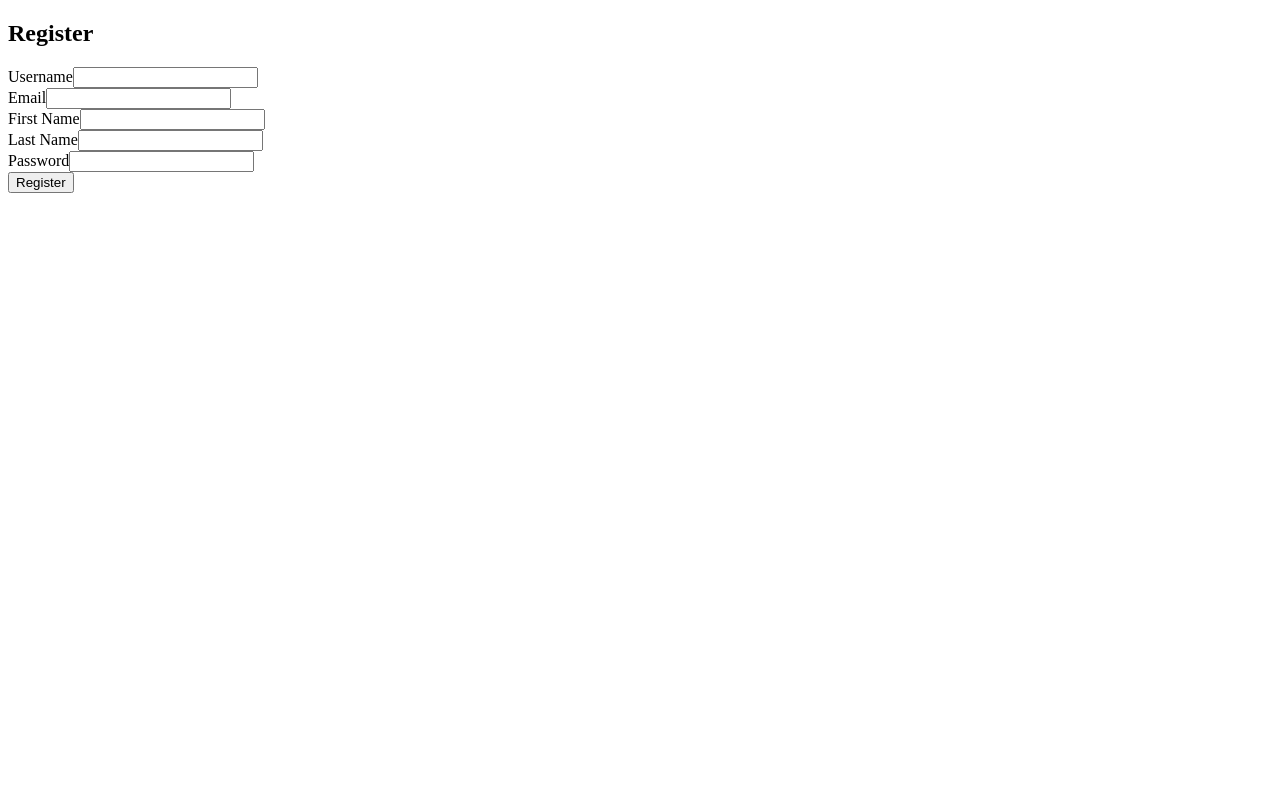
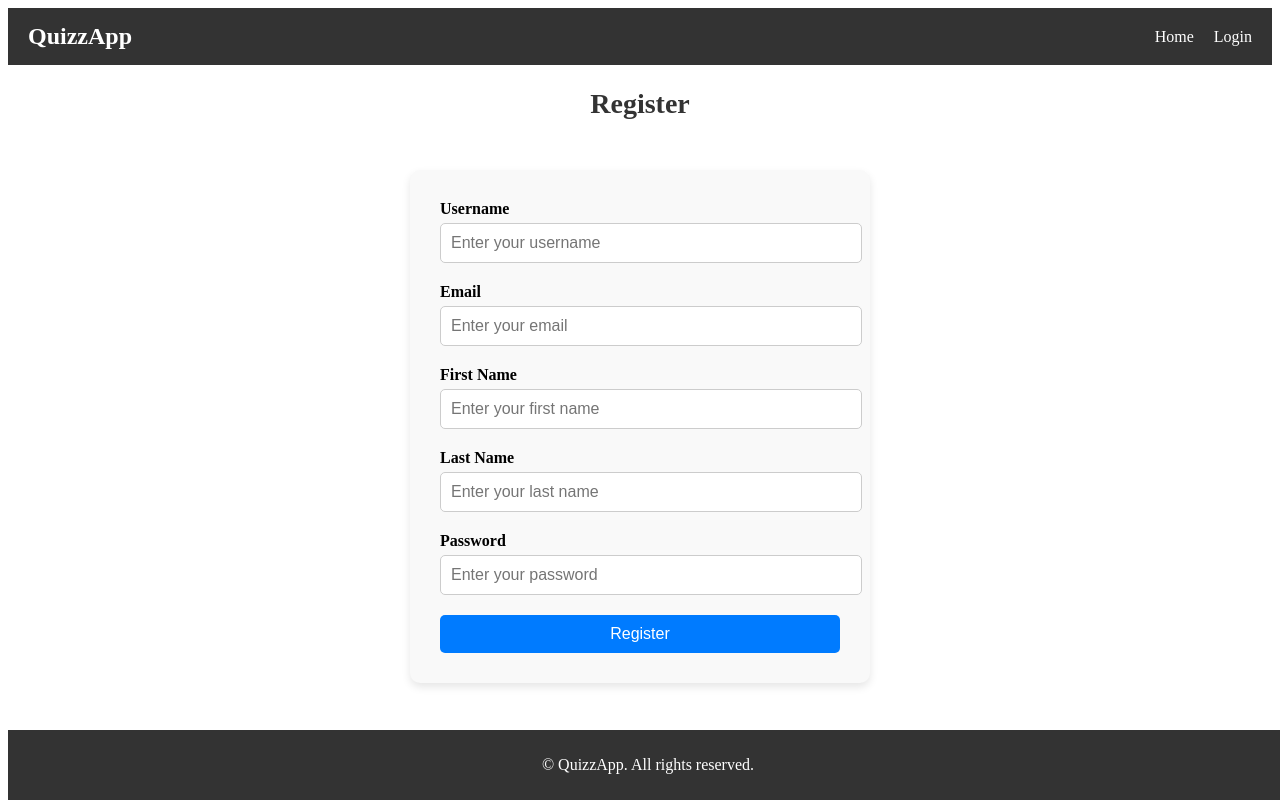
Before and after one commit to AnasMouak/angular-quizz-app, an Angular app: page /register in a window 1280 px wide. Built offline with nearby package versions, Linux system fonts and the light colour scheme.

Commit message:
Refactor register component styling and form validation

```diff
--- a/src/app/components/register/register.component.css
+++ b/src/app/components/register/register.component.css
@@ -0,0 +1,117 @@
+/* Header Styling */
+header {
+    background-color: #333;
+    color: white;
+    padding: 15px 20px;
+    display: flex;
+    align-items: center;
+  }
+
+  header h1 {
+    margin: 0;
+    font-size: 24px;
+  }
+
+  header nav {
+    margin-left: auto; /* Moves the nav (Home and Login) to the right */
+  }
+
+  header nav ul {
+    list-style: none;
+    margin: 0;
+    padding: 0;
+    display: flex;
+  }
+
+  header nav ul li {
+    margin-left: 20px;
+  }
+
+  header nav ul li a {
+    color: white;
+    text-decoration: none;
+    font-size: 16px;
+  }
+
+  header nav ul li a:hover {
+    text-decoration: underline;
+  }
+
+  /* Form Container Styling */
+  .register-form {
+    background-color: #f9f9f9;
+    padding: 30px;
+    border-radius: 10px;
+    width: 400px;
+    margin: 50px auto;
+    box-shadow: 0 4px 8px rgba(0, 0, 0, 0.1);
+  }
+
+  /* Form Title */
+  .form-title {
+    text-align: center;
+    font-size: 28px;
+    margin-bottom: 20px;
+    color: #333;
+  }
+
+  /* Form Group Styling */
+  .form-group {
+    margin-bottom: 20px;
+  }
+
+  .form-group label {
+    display: block;
+    margin-bottom: 5px;
+    font-weight: bold;
+  }
+
+  .form-control {
+    width: 100%;
+    padding: 10px;
+    border: 1px solid #ccc;
+    border-radius: 5px;
+    font-size: 16px;
+  }
+
+  /* Error Message Styling */
+  .error-message {
+    color: red;
+    font-size: 14px;
+    margin-top: 5px;
+  }
+
+  /* Submit Button Styling */
+  .btn {
+    width: 100%;
+    padding: 10px;
+    background-color: #007BFF;
+    color: white;
+    border: none;
+    border-radius: 5px;
+    font-size: 16px;
+    cursor: pointer;
+  }
+
+  .btn:hover {
+    background-color: #0056b3;
+  }
+
+  /* Message Display Styling */
+  .form-message {
+    text-align: center;
+    margin-top: 20px;
+    color: green;
+    font-weight: bold;
+  }
+
+  /* Footer Styling */
+  footer {
+    background-color: #333;
+    color: white;
+    text-align: center;
+    padding: 10px 0;
+    position: fixed;
+    bottom: 0;
+    width: 100%;
+  }
--- a/src/app/components/register/register.component.html
+++ b/src/app/components/register/register.component.html
@@ -1,32 +1,51 @@
-<h2>Register</h2>
+<header>
+  <h1>QuizzApp</h1>
+  <nav>
+    <ul>
+      <li><a href="/">Home</a></li>
+      <li><a href="/login">Login</a></li>
+    </ul>
+  </nav>
+</header>
 
-<form (ngSubmit)="onSubmit()" #registerForm="ngForm">
-  <div>
+<h2 class="form-title">Register</h2>
+
+<form (ngSubmit)="onSubmit()" #registerForm="ngForm" class="register-form">
+  <div class="form-group">
     <label for="username">Username</label>
-    <input type="text" id="username" required [(ngModel)]="user.username" name="username" />
+    <input type="text" id="username" class="form-control" required [(ngModel)]="user.username" name="username" placeholder="Enter your username" />
+    <div *ngIf="registerForm.submitted && !user.username" class="error-message">Username is required</div>
   </div>
 
-  <div>
+  <div class="form-group">
     <label for="email">Email</label>
-    <input type="email" id="email" required [(ngModel)]="user.email" name="email" />
+    <input type="email" id="email" class="form-control" required [(ngModel)]="user.email" name="email" placeholder="Enter your email" />
+    <div *ngIf="registerForm.submitted && !user.email" class="error-message">Valid email is required</div>
   </div>
 
-  <div>
+  <div class="form-group">
     <label for="firstName">First Name</label>
-    <input type="text" id="firstName" required [(ngModel)]="user.firstName" name="firstName" />
+    <input type="text" id="firstName" class="form-control" required [(ngModel)]="user.firstName" name="firstName" placeholder="Enter your first name" />
+    <div *ngIf="registerForm.submitted && !user.firstName" class="error-message">First name is required</div>
   </div>
 
-  <div>
+  <div class="form-group">
     <label for="lastName">Last Name</label>
-    <input type="text" id="lastName" required [(ngModel)]="user.lastName" name="lastName" />
+    <input type="text" id="lastName" class="form-control" required [(ngModel)]="user.lastName" name="lastName" placeholder="Enter your last name" />
+    <div *ngIf="registerForm.submitted && !user.lastName" class="error-message">Last name is required</div>
   </div>
 
-  <div>
+  <div class="form-group">
     <label for="password">Password</label>
-    <input type="password" id="password" required [(ngModel)]="user.password" name="password" />
+    <input type="password" id="password" class="form-control" required [(ngModel)]="user.password" name="password" placeholder="Enter your password" />
+    <div *ngIf="registerForm.submitted && !user.password" class="error-message">Password is required</div>
   </div>
 
-  <button type="submit">Register</button>
+  <button type="submit" class="btn btn-primary">Register</button>
 </form>
 
-<div *ngIf="message">{{ message }}</div>
+<div *ngIf="message" class="form-message">{{ message }}</div>
+
+<footer>
+  <p>&copy; QuizzApp. All rights reserved.</p>
+</footer>
--- a/src/app/components/register/register.component.ts
+++ b/src/app/components/register/register.component.ts
@@ -25,6 +25,10 @@ export class RegisterComponent {
   constructor(private readonly authService: AuthService, private readonly router: Router) {}
 
   onSubmit() {
+    if (!this.isFormValid()) {
+      this.message = 'Please fill out all fields correctly.';
+      return;  // Prevent submission if form is invalid
+    }
     this.authService.register(this.user).subscribe(
       response => {
         this.message = 'Registration successful!';
@@ -35,4 +39,14 @@ export class RegisterComponent {
       }
     );
   }
+
+  isFormValid(): boolean {
+    return (
+      this.user.username.trim() !== '' &&
+      this.user.email.trim() !== '' &&
+      this.user.firstName.trim() !== '' &&
+      this.user.lastName.trim() !== '' &&
+      this.user.password.trim() !== ''
+    );
+  }
 }
```
